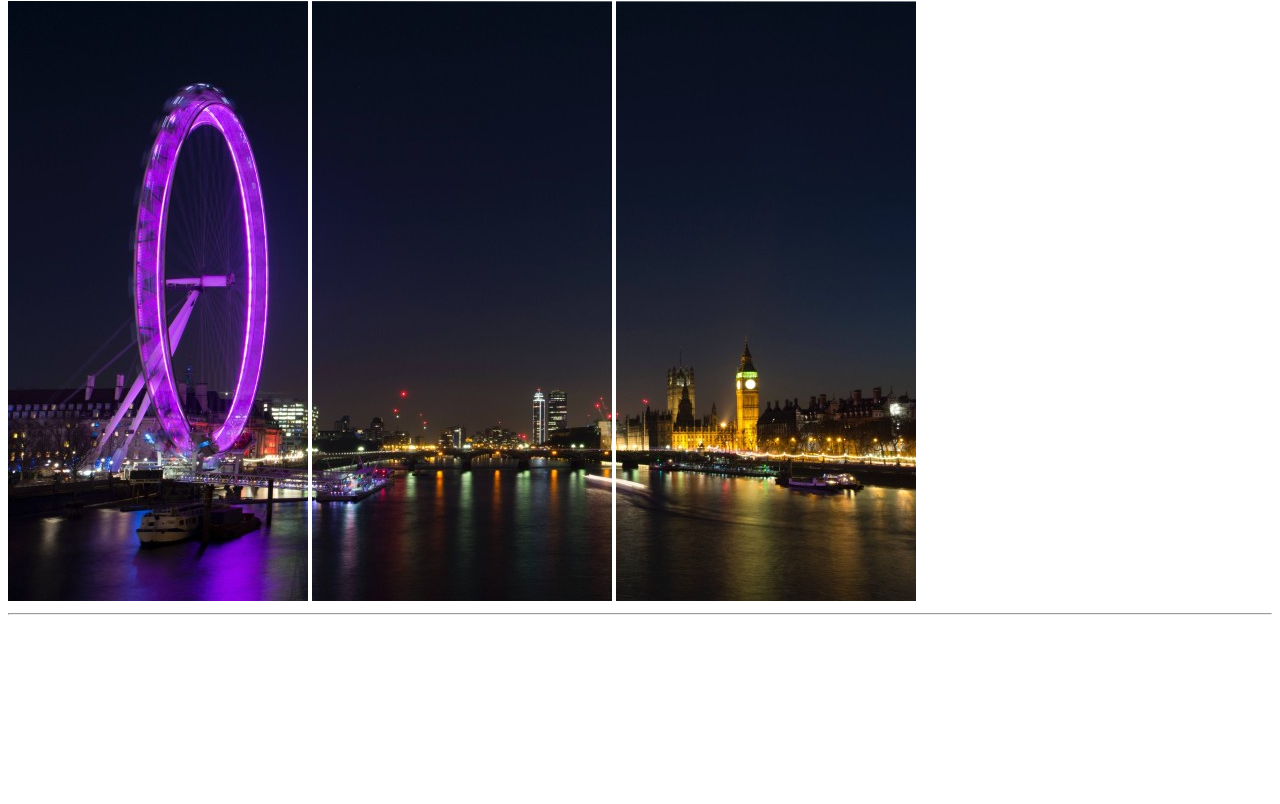
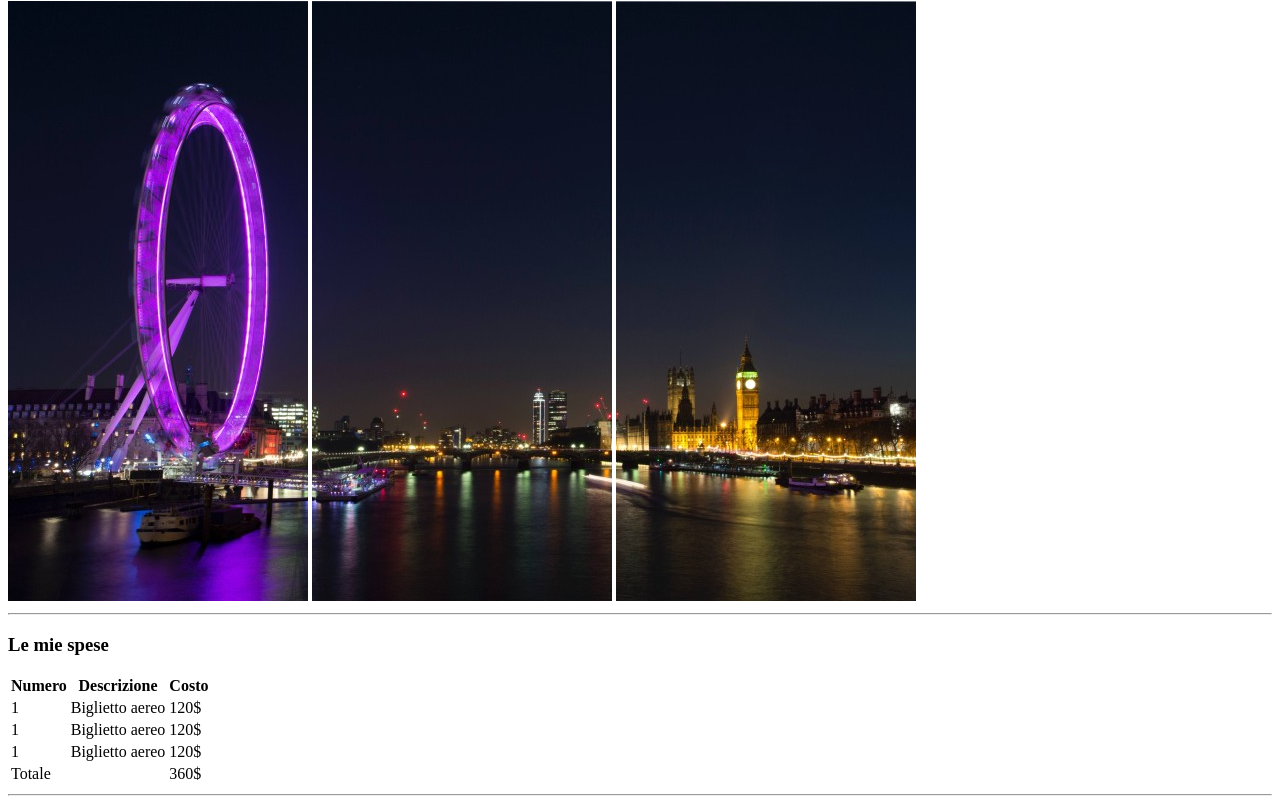
Before and after one commit to claudiuhuhulia/html-london-trip, a plain HTML site: page index.html in a window 1280 px wide. Shown: the part 79-883 px from the top of the page. Before the commit the page ends 800 px from the top, so only its background shows below. Drawn offline with Linux system fonts and the light colour scheme.

Commit message:
section le mie spese

```diff
--- a/index.html
+++ b/index.html
@@ -4,7 +4,7 @@
     <meta charset="UTF-8">
     <meta http-equiv="X-UA-Compatible" content="IE=edge">
     <meta name="viewport" content="width=device-width, initial-scale=1.0">
-    <meta>
+    <meta name="description" content="Il mio viaggio a Londra">
     <title>Viaggio a Londra</title>
 </head>
 <body>
@@ -15,6 +15,24 @@
         <img src="img/pexels-bill-emrich-230794-2.jpg" alt="">
         <hr>
     </header>
+    <main>
+        <section>
+<h3>Le mie spese</h3>
+<table>
+    <tr><th>Numero</th><th>Descrizione</th><th>Costo</th></tr>
+    <tr><td>1</td><td>Biglietto aereo</td><td>120$</td></tr>
+    <tr><td>1</td><td>Biglietto aereo</td><td>120$</td></tr>
+    <tr><td>1</td><td>Biglietto aereo</td><td>120$</td></tr>
+    <tr><td colspan="2">Totale</td><td>360$</td></tr>
+</table>
+<hr>
+</section>
+
+
+
+
+
+    </main>
 
 
 
```
